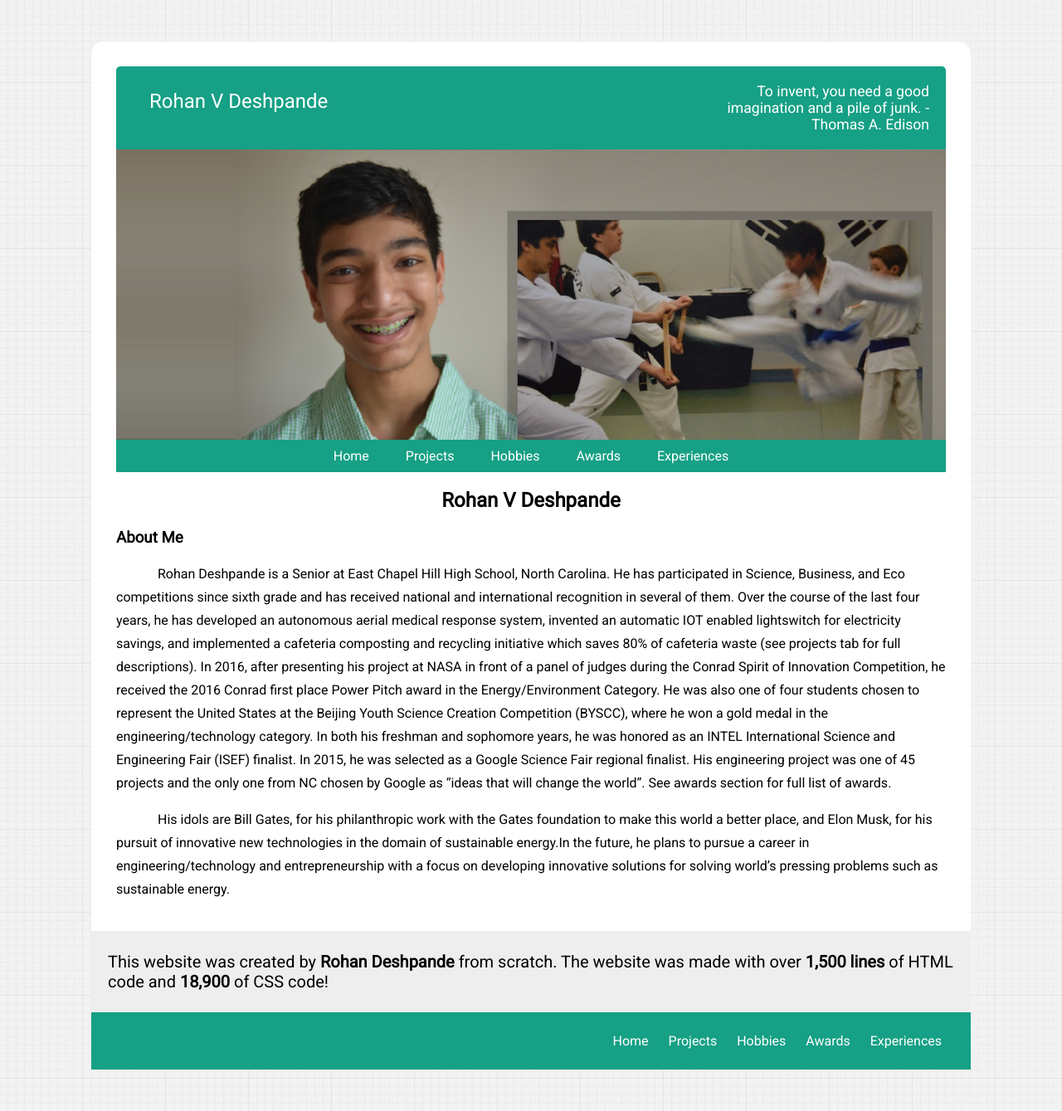
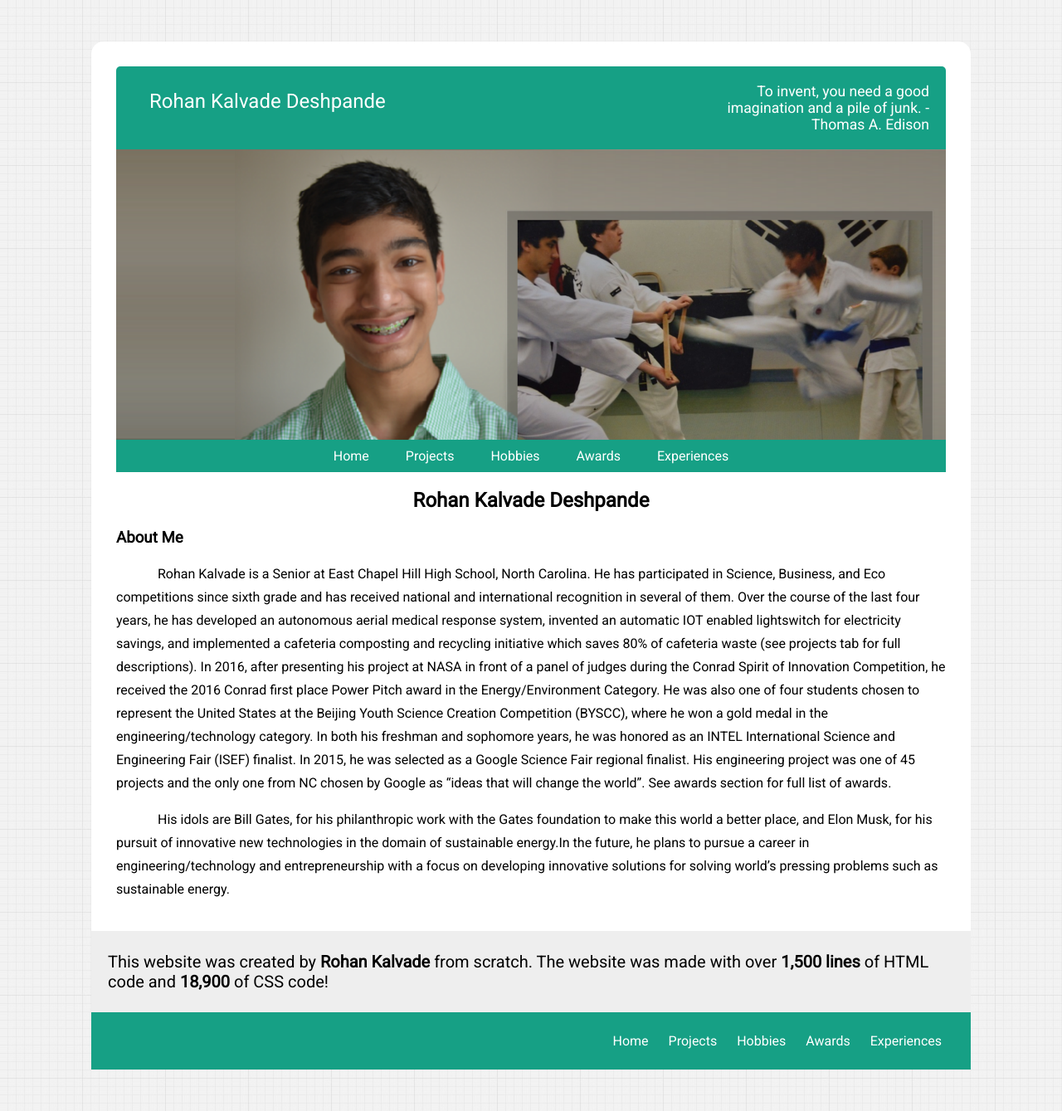
Before and after one commit to RohanVDeshpande/RohanVDeshpande.github.io, a Jekyll site: the page built from index.html, in a window 1280 px wide. Shown: the whole page at 83% size. Built offline with Jekyll 4.4.1, drawn with Linux system fonts in a browser that asks for light colours.

Commit message:
Rohan Kalvade Deshpande name update

```diff
--- a/_config.yml
+++ b/_config.yml
@@ -1,10 +1,10 @@
 # Site settings
-title: Rohan V Deshpande
-description: Rohan V Deshpande's personal webpage.
-author: Rohan V Deshpande
+title: Rohan Kalvade Deshpande
+description: Rohan Kalvade's personal webpage.
+author: Rohan Kalvade Deshpande
 url: https://rohanvdeshpande.github.io/
 quote: 'To invent, you need a good imagination and a pile of junk. -Thomas A. Edison'
-footertext: 'This website was created by <strong>Rohan Deshpande</strong> from scratch. The website was made with over <strong>1,500 lines</strong> of HTML code and <strong>18,900</strong> of CSS code!'
+footertext: 'This website was created by <strong>Rohan Kalvade</strong> from scratch. The website was made with over <strong>1,500 lines</strong> of HTML code and <strong>18,900</strong> of CSS code!'
 
 markdown: kramdown
 baseurl:
--- a/index.html
+++ b/index.html
@@ -27,7 +27,7 @@
 		<div class="Material">
 			<h2>{{site.title}}</h2>
 			<h3>About Me</h3>
-			<p>Rohan Deshpande is a Senior at East Chapel Hill High School, North Carolina. He has participated in Science, Business, and Eco competitions since sixth grade and has received national and international recognition in several of them. Over the course of the last four years, he has developed an autonomous aerial medical response system, invented an automatic IOT enabled lightswitch for electricity savings, and implemented a cafeteria composting and recycling initiative which saves 80% of cafeteria waste (see projects tab for full descriptions). In 2016, after presenting his project at NASA in front of a panel of judges during the Conrad Spirit of Innovation Competition, he received the 2016 Conrad first place Power Pitch award in the Energy/Environment Category. He was also one of four students chosen to represent the United States at the Beijing Youth Science Creation Competition (BYSCC), where he won a gold medal in the engineering/technology category. In both his freshman and sophomore years, he was honored as an INTEL International Science and Engineering Fair (ISEF) finalist. In 2015, he was selected as a Google Science Fair regional finalist. His engineering project was one of 45 projects and the only one from NC chosen by Google as “ideas that will change the world”. See awards section for full list of awards.</p>
+			<p>Rohan Kalvade is a Senior at East Chapel Hill High School, North Carolina. He has participated in Science, Business, and Eco competitions since sixth grade and has received national and international recognition in several of them. Over the course of the last four years, he has developed an autonomous aerial medical response system, invented an automatic IOT enabled lightswitch for electricity savings, and implemented a cafeteria composting and recycling initiative which saves 80% of cafeteria waste (see projects tab for full descriptions). In 2016, after presenting his project at NASA in front of a panel of judges during the Conrad Spirit of Innovation Competition, he received the 2016 Conrad first place Power Pitch award in the Energy/Environment Category. He was also one of four students chosen to represent the United States at the Beijing Youth Science Creation Competition (BYSCC), where he won a gold medal in the engineering/technology category. In both his freshman and sophomore years, he was honored as an INTEL International Science and Engineering Fair (ISEF) finalist. In 2015, he was selected as a Google Science Fair regional finalist. His engineering project was one of 45 projects and the only one from NC chosen by Google as “ideas that will change the world”. See awards section for full list of awards.</p>
 			<p>His idols are Bill Gates, for his philanthropic work with the Gates foundation to make this world a better place, and Elon Musk, for his pursuit of innovative new technologies in the domain of sustainable energy.In the future, he plans to pursue a career in engineering/technology and entrepreneurship with a focus on developing innovative solutions for solving world’s pressing problems such as sustainable energy.</p>
 		</div>
 	</div>
```
Also changed, not shown: 17 other files.
